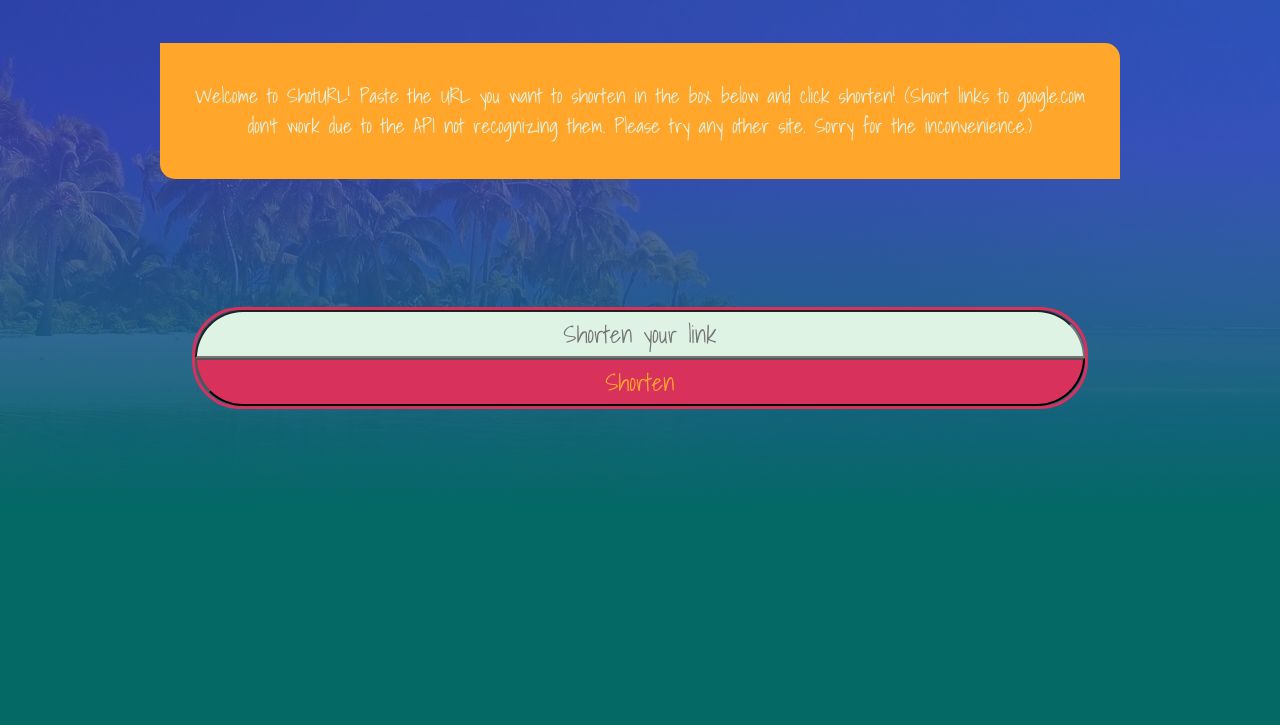
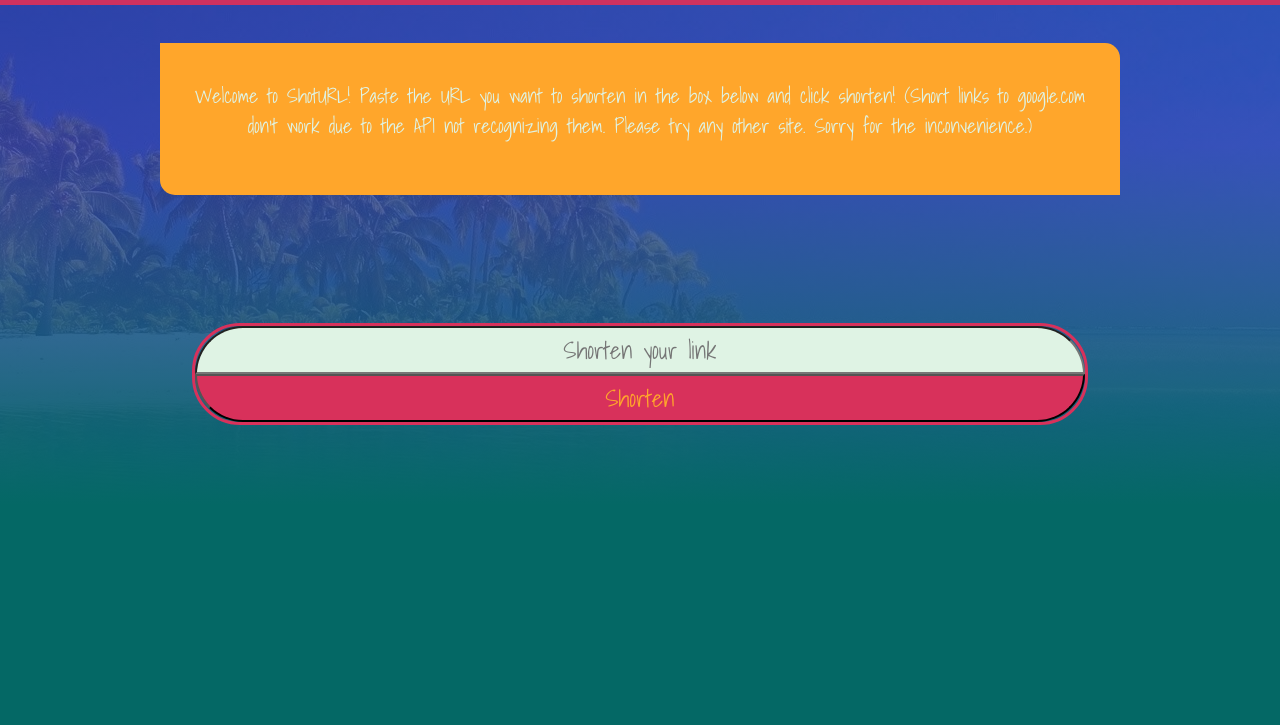
Before and after one commit to AdiSundi/URL_Shortener, a plain HTML site: page index.html in a window 1280 px wide. Shown: the part 75-800 px from the top of the page. Drawn offline with nearby package versions, Linux system fonts and the light colour scheme.

Commit message:
Update index.html

```diff
--- a/index.html
+++ b/index.html
@@ -41,7 +41,7 @@
                             <div class="dropdown-menu" aria-labelledby="navbarDropdownMenuLink">
                                 <a class="dropdown-item active" id="lightTheme" href="#">Light Theme</a>
                                 <a class="dropdown-item" id="darkTheme" href="#">Dark Theme</a>
-                            </div>
+                            </div>.
                         </li>
                     </ul>
                 </div>
@@ -56,8 +56,8 @@
         <br>
         <div class="flex-container pageWrapper lightTheme">
             <div class='welcomeCard'>
-                Welcome to ShotURL! Paste the URL you want to shorten in the box below and click shorten!
-                (Short links to google.com don't work due to the API not recognizing them. Please try any other site. Sorry for the inconvenience.)
+               <p> Welcome to ShotURL! Paste the URL you want to shorten in the box below and click shorten!
+                (Short links to google.com don't work due to the API not recognizing them. Please try any other site. Sorry for the inconvenience.)</p>
             </div>
             <div class='formCard'>
                 <form id="ShortenForm" name="shortenUrl">
```
